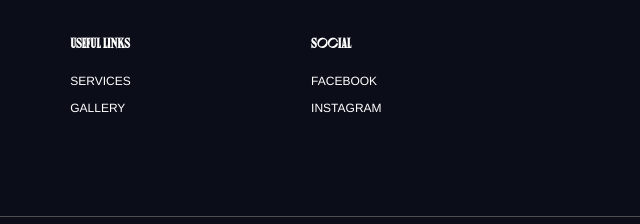
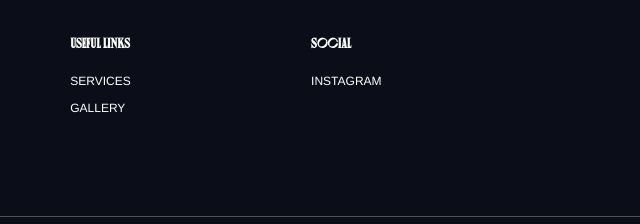
Before and after one commit to sheharyarkhalid/teepme.com, a plain HTML site: page index.html in a window 1280 px wide. Shown: the part 4375-4599 px from the top of the page, 640-1280 px from the left. Drawn offline with nearby package versions, Linux system fonts and the light colour scheme.

Commit message:
Update index.html

```diff
--- a/index.html
+++ b/index.html
@@ -303,7 +303,6 @@
             </div>
             <div class="modcontent panel" style="display: block;">
               <ul class="footer-detail-box-content-list">
-                <li><a href="https://www.facebook.com" target="blank">Facebook</a></li>
                 <li><a href="https://www.instagram.com/dentistdexter/" target="_blank">instagram</a></li>
               </ul>
             </div>
```
